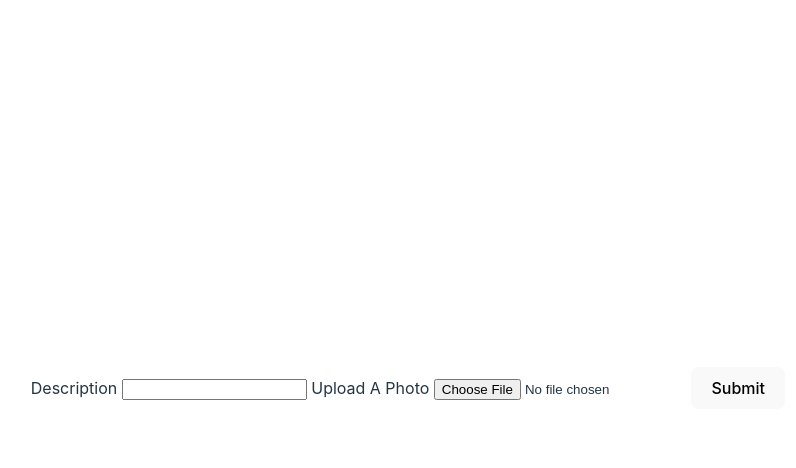
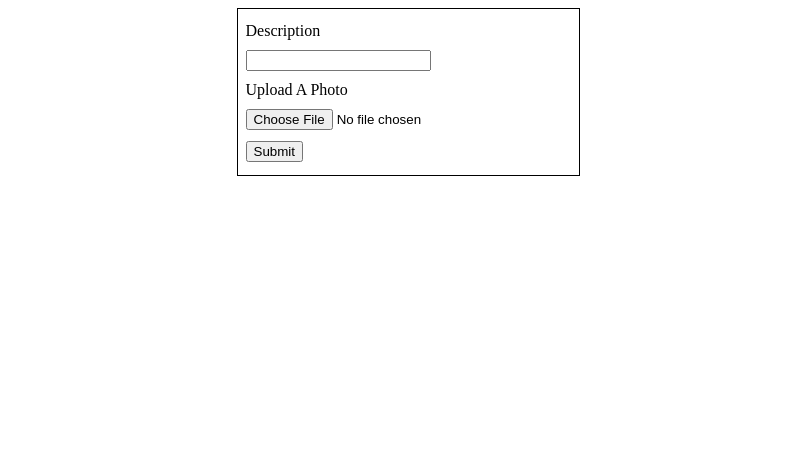
Before and after one commit to raygdev/multer-practice, a website built with Vite: page client/index.html in a window 1280 px wide. Shown: the whole page, without its empty margins (232-1028 px from the left). Built offline with nearby package versions, Linux system fonts and the light colour scheme; files whose address does not match are found by name.

Commit message:
Create basic style for form

```diff
--- a/client/style.css
+++ b/client/style.css
@@ -1,96 +1,18 @@
-:root {
-  font-family: Inter, system-ui, Avenir, Helvetica, Arial, sans-serif;
-  line-height: 1.5;
-  font-weight: 400;
-
-  color-scheme: light dark;
-  color: rgba(255, 255, 255, 0.87);
-  background-color: #242424;
-
-  font-synthesis: none;
-  text-rendering: optimizeLegibility;
-  -webkit-font-smoothing: antialiased;
-  -moz-osx-font-smoothing: grayscale;
+#form, label {
+  display: flex;
+  flex-direction: column;
+  align-items: start;
+}
+#form {
+  justify-content: space-around;
+  margin: 0 auto;
+  padding: .5em;
+  border: 1px solid black;
+  height: 150px;
+  width: 325px;
 }
 
-a {
-  font-weight: 500;
-  color: #646cff;
-  text-decoration: inherit;
+
+label {
+  gap: 10px
 }
-a:hover {
-  color: #535bf2;
-}
-
-body {
-  margin: 0;
-  display: flex;
-  place-items: center;
-  min-width: 320px;
-  min-height: 100vh;
-}
-
-h1 {
-  font-size: 3.2em;
-  line-height: 1.1;
-}
-
-#app {
-  max-width: 1280px;
-  margin: 0 auto;
-  padding: 2rem;
-  text-align: center;
-}
-
-.logo {
-  height: 6em;
-  padding: 1.5em;
-  will-change: filter;
-  transition: filter 300ms;
-}
-.logo:hover {
-  filter: drop-shadow(0 0 2em #646cffaa);
-}
-.logo.vanilla:hover {
-  filter: drop-shadow(0 0 2em #f7df1eaa);
-}
-
-.card {
-  padding: 2em;
-}
-
-.read-the-docs {
-  color: #888;
-}
-
-button {
-  border-radius: 8px;
-  border: 1px solid transparent;
-  padding: 0.6em 1.2em;
-  font-size: 1em;
-  font-weight: 500;
-  font-family: inherit;
-  background-color: #1a1a1a;
-  cursor: pointer;
-  transition: border-color 0.25s;
-}
-button:hover {
-  border-color: #646cff;
-}
-button:focus,
-button:focus-visible {
-  outline: 4px auto -webkit-focus-ring-color;
-}
-
-@media (prefers-color-scheme: light) {
-  :root {
-    color: #213547;
-    background-color: #ffffff;
-  }
-  a:hover {
-    color: #747bff;
-  }
-  button {
-    background-color: #f9f9f9;
-  }
-}
```
